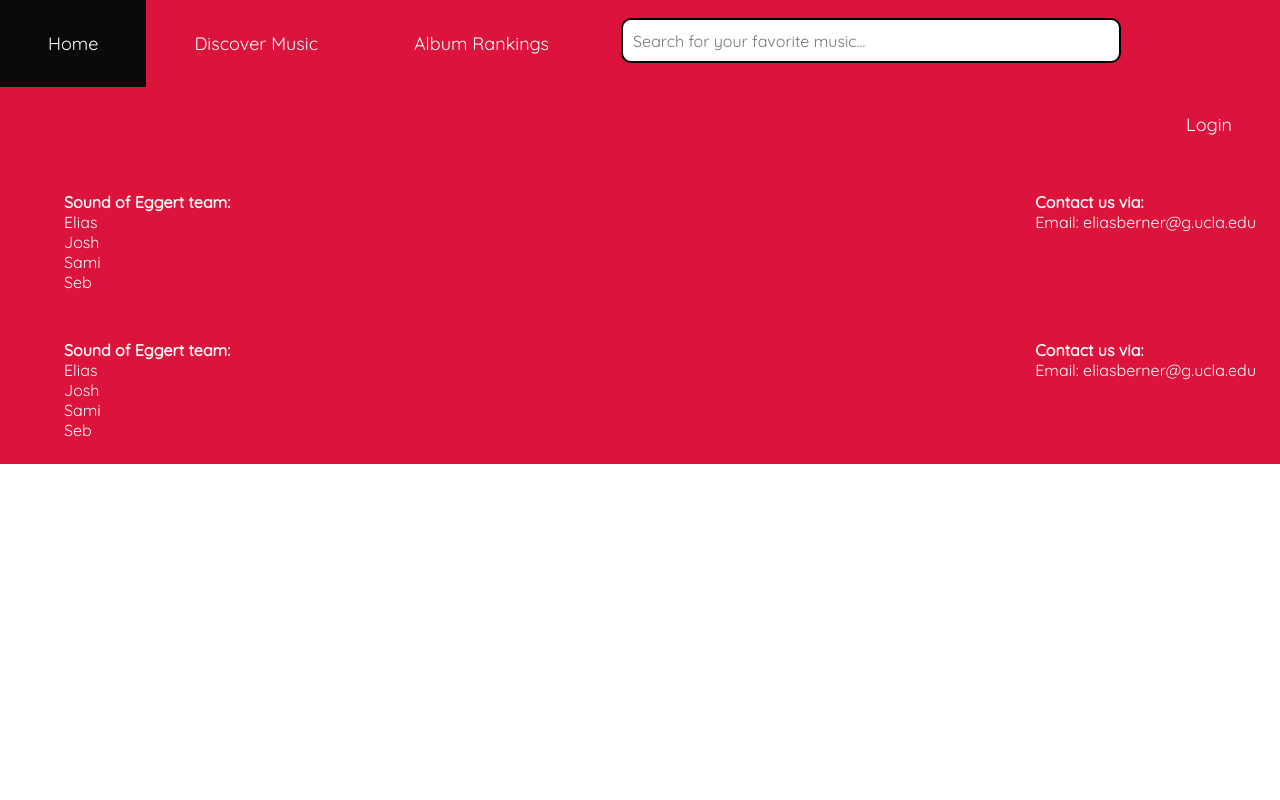
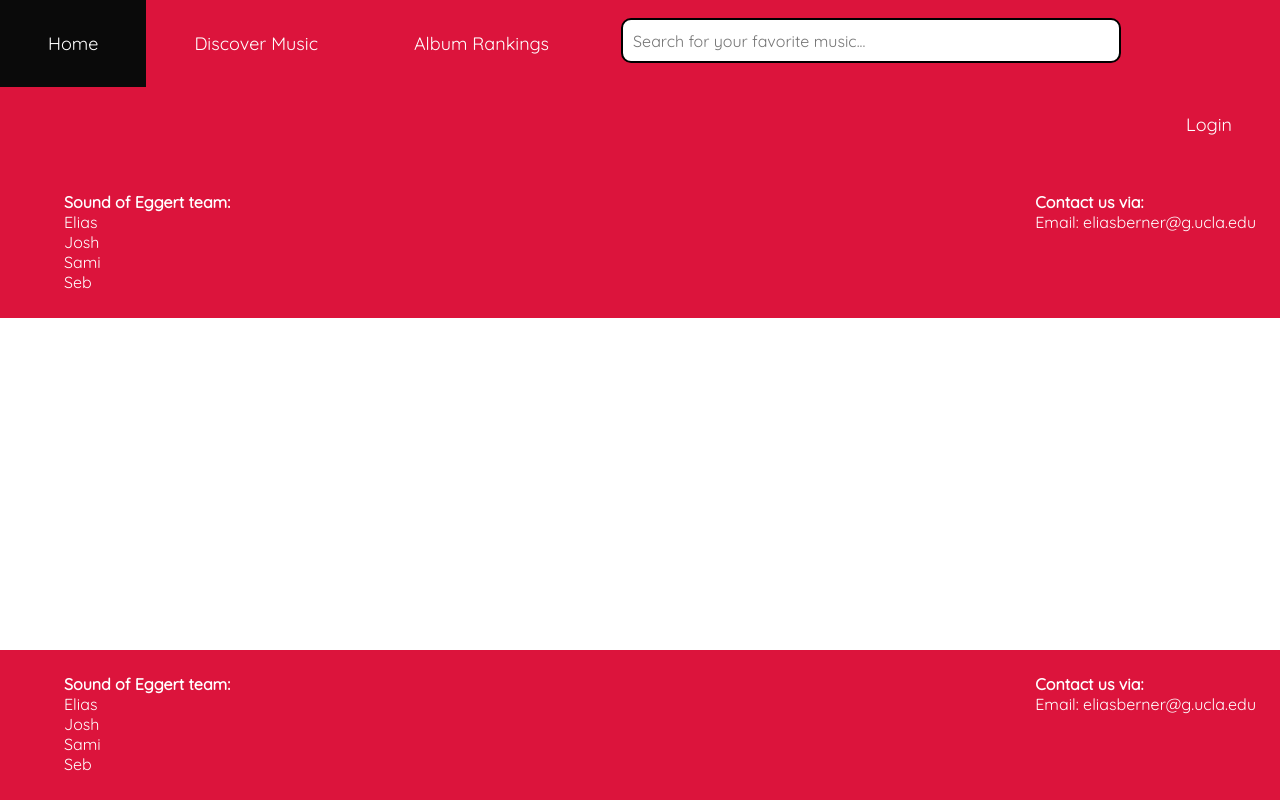
Before and after one commit to meepospammer/sound-of-eggert, a Next.js app: page /components/footer/footer in a window 1280 px wide. Built offline with nearby package versions, Linux system fonts and the light colour scheme.

Commit message:
Fixed footer so it'll always appear at the bottom of page
Created pagecontainer css component in global.css which is used to make sure that the footer will always appear at the bottom of the page

```diff
--- a/pages/_app.js
+++ b/pages/_app.js
@@ -8,8 +8,10 @@ import { UserProvider } from '@auth0/nextjs-auth0';
 function MyApp({ Component, pageProps }) {
   return (
   <UserProvider>
+    <pagecontainer>
     <Navbar/>
     <Component {...pageProps} />
+    </pagecontainer>
     <Footer/>
   </UserProvider>
   )
--- a/pages/components/footer/footer.module.css
+++ b/pages/components/footer/footer.module.css
@@ -4,6 +4,7 @@
     width: 100%;
     position: static;
     margin: 0;
+    height: 150px;
     overflow: hidden;
     background-color: crimson;
     font-family: Quicksand;
--- a/styles/globals.css
+++ b/styles/globals.css
@@ -13,6 +13,11 @@ a {
   text-decoration: none;
 }
 
+pagecontainer {
+  min-height: calc(100vh - 150px);
+  display: block;
+}
+
 /*
 li {
   font-family: Quicksand;
```
